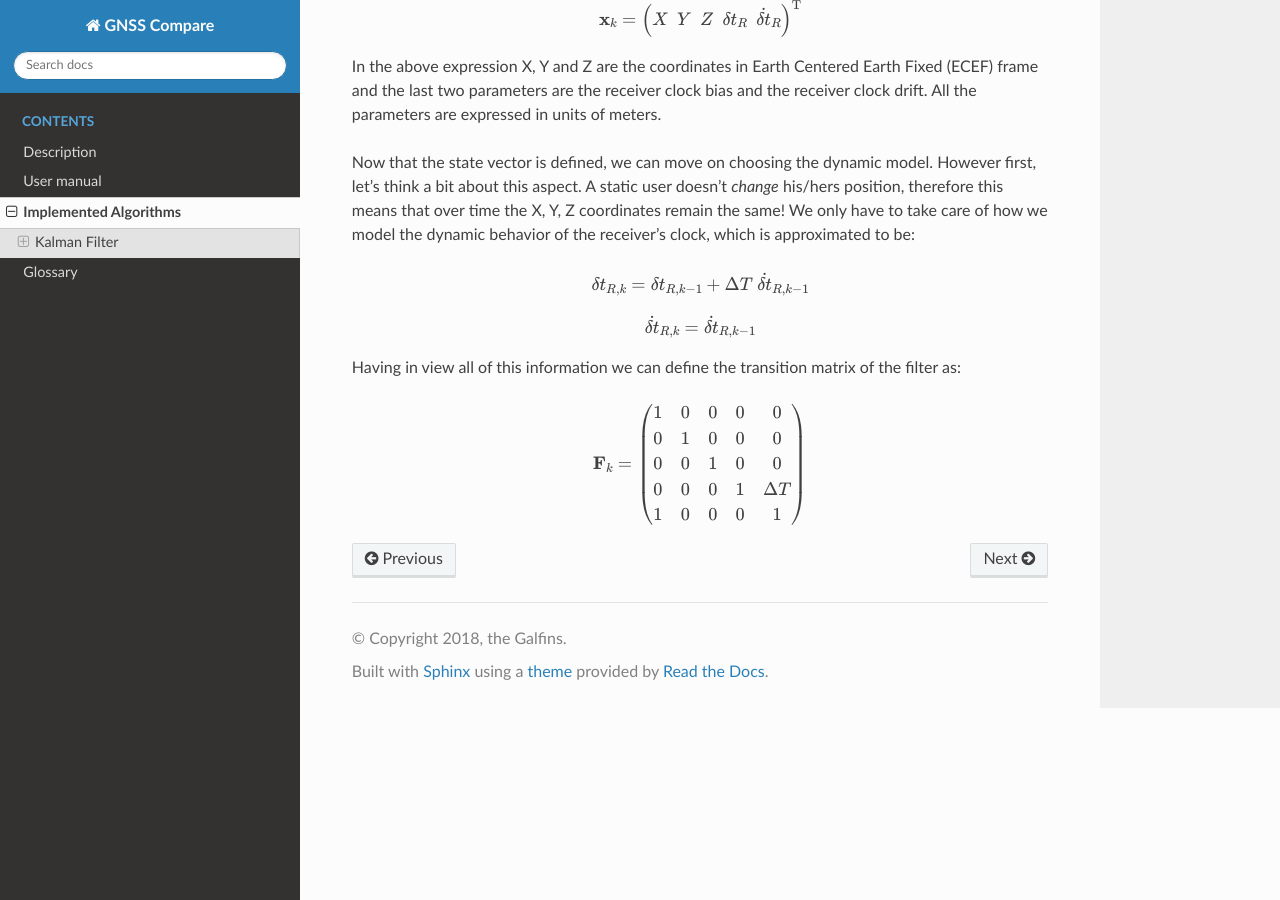
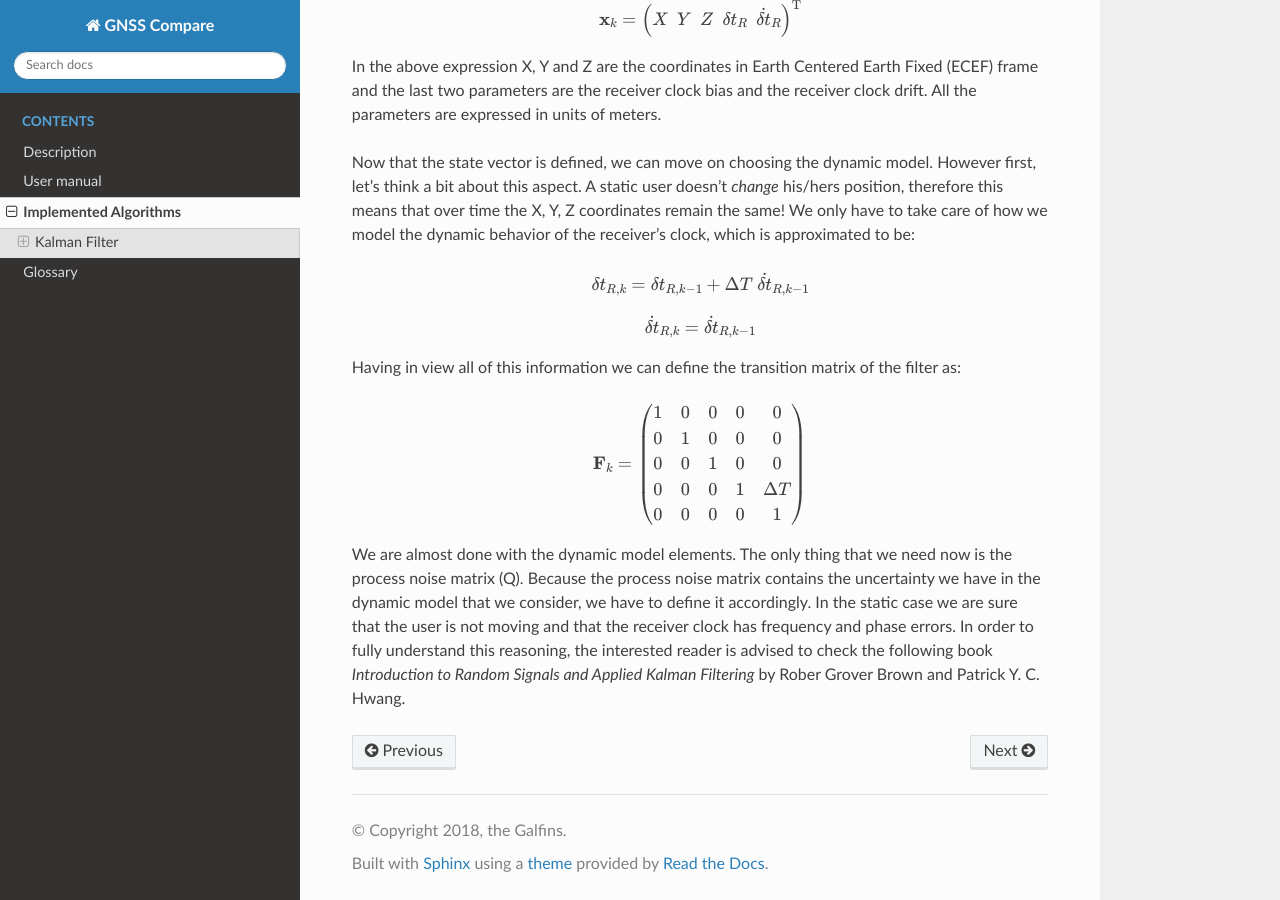
Before and after one commit to TheGalfins/GNSS_Compare, a Sphinx documentation site: the page built from docs/implemented_algorithms.rst, in a window 1280 px wide and 900 px high, scrolled down 626 px. Built offline with Sphinx 7.4.7 and the Read the Docs theme 2.0.0, drawn with Linux system fonts in a browser that asks for light colours.

Commit message:
Added the beginning of the description for the Q matrix

```diff
--- a/docs/implemented_algorithms.rst
+++ b/docs/implemented_algorithms.rst
@@ -46,8 +46,14 @@ Having in view all of this information we can define the transition matrix of th
   \mathbf{F}_k =
   \begin{pmatrix}
            1 & 0 & 0 & 0 & 0 \\
-           0 & 1 & 0 & 0 & 0\\
-           0 & 0 & 1 & 0 & 0\\
-           0 & 0 & 0 & 1 & \Delta T\\
-           1 & 0 & 0 & 0 & 1\\
+           0 & 1 & 0 & 0 & 0 \\
+           0 & 0 & 1 & 0 & 0 \\
+           0 & 0 & 0 & 1 & \Delta T \\
+           0 & 0 & 0 & 0 & 1 \\
    \end{pmatrix}
+
+We are almost done with the dynamic model elements. The only thing that we need now is the process noise matrix (Q). Because
+the process noise matrix contains the uncertainty we have in the dynamic model that we consider, we have to define it accordingly.
+In the static case we are sure that the user is not moving and that the receiver clock has frequency and phase errors. In order to
+fully understand this reasoning, the interested reader is advised to check the following book *Introduction to Random Signals and Applied Kalman Filtering*
+by Rober Grover Brown and Patrick Y. C. Hwang.
```
